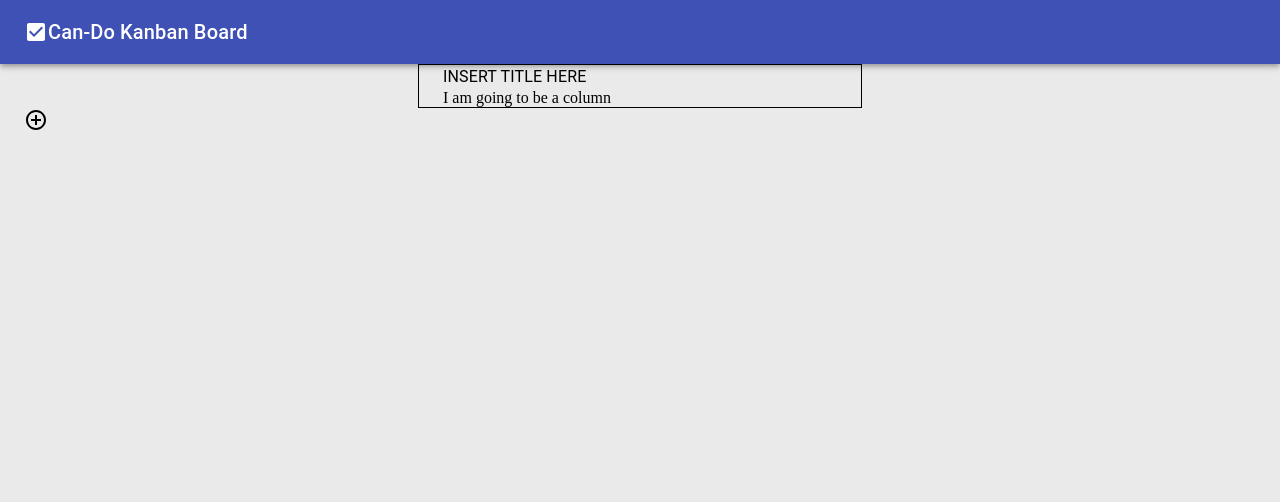
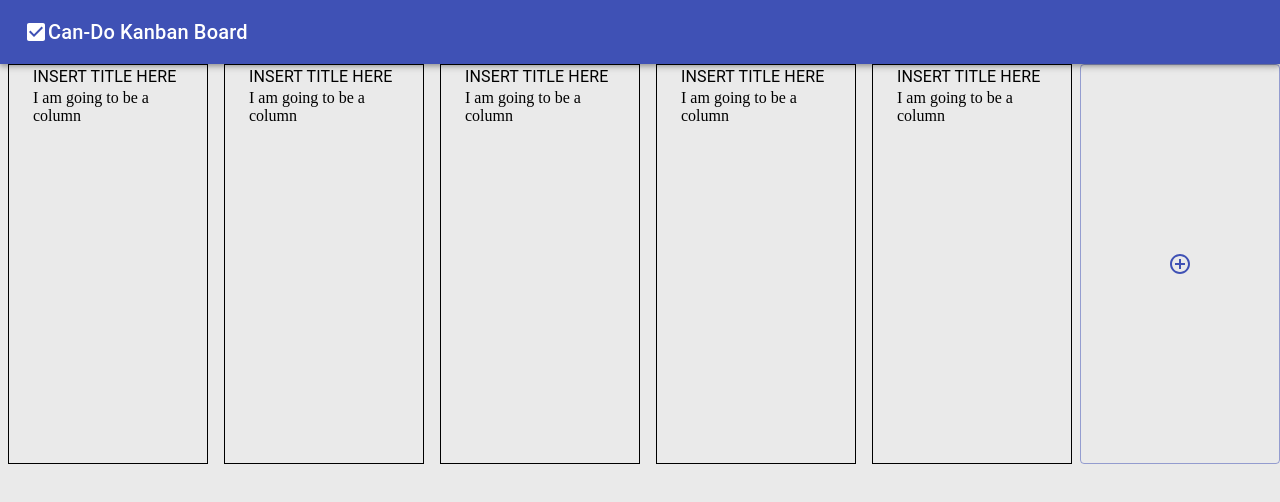
Before and after one commit to HoangTienDinh/can-do-kanban, a React (Create React App) app: page / in a window 1280 px wide. Shown: the top 502 px of the page. Built offline with nearby package versions, Linux system fonts and the light colour scheme.

Commit message:
build out kanban layout

```diff
--- a/src/App.js
+++ b/src/App.js
@@ -16,6 +16,11 @@
         alignItems="center"
       >
         <Column />
+        <Column />
+        <Column />
+        <Column />
+        <Column />
+
         <AddColumn />
       </Grid>
     </>
--- a/src/components/AddColumn.js
+++ b/src/components/AddColumn.js
@@ -1,14 +1,23 @@
-import React from 'react'
-import AddCircleOutlineIcon from '@material-ui/icons/AddCircleOutline';
-import Container from "@material-ui/core/Container";
+import React from "react";
+import AddCircleOutlineIcon from "@material-ui/icons/AddCircleOutline";
+import Button from "@material-ui/core/Button";
+import { makeStyles } from "@material-ui/core/styles";
+
+const useStyles = makeStyles({
+  root: {
+    height: 400,
+    width: 200,
+  },
+});
 
 // onSubmit add a new column
 const AddColumn = () => {
-    return (
-        <Container>
-            <AddCircleOutlineIcon />
-        </Container>
-    )
-}
+  const classes = useStyles();
+  return (
+    <Button variant="outlined" color="primary" className={classes.root}>
+      <AddCircleOutlineIcon />
+    </Button>
+  );
+};
 
-export default AddColumn
+export default AddColumn;
--- a/src/components/Column.js
+++ b/src/components/Column.js
@@ -2,15 +2,28 @@
 import Card from "./Card";
 import Container from "@material-ui/core/Container";
 import { Typography } from "@material-ui/core";
+import { makeStyles } from "@material-ui/core/styles";
 
+const useStyles = makeStyles({
+  root: {
+    height: 400,
+    width: 200,
+  },
+});
 
 // Each Column will have a title
 // A scrollable body of cards
 // AddCard comp button
 const Column = () => {
+  const classes = useStyles();
+
   return (
-    <Container maxWidth='xs' style={{ border: '1px solid'}}>
-        <Typography>INSERT TITLE HERE</Typography>
+    <Container
+      className={classes.root}
+      maxWidth="xs"
+      style={{ border: "1px solid" }}
+    >
+      <Typography>INSERT TITLE HERE</Typography>
       I am going to be a column
       <Card />
     </Container>
```
